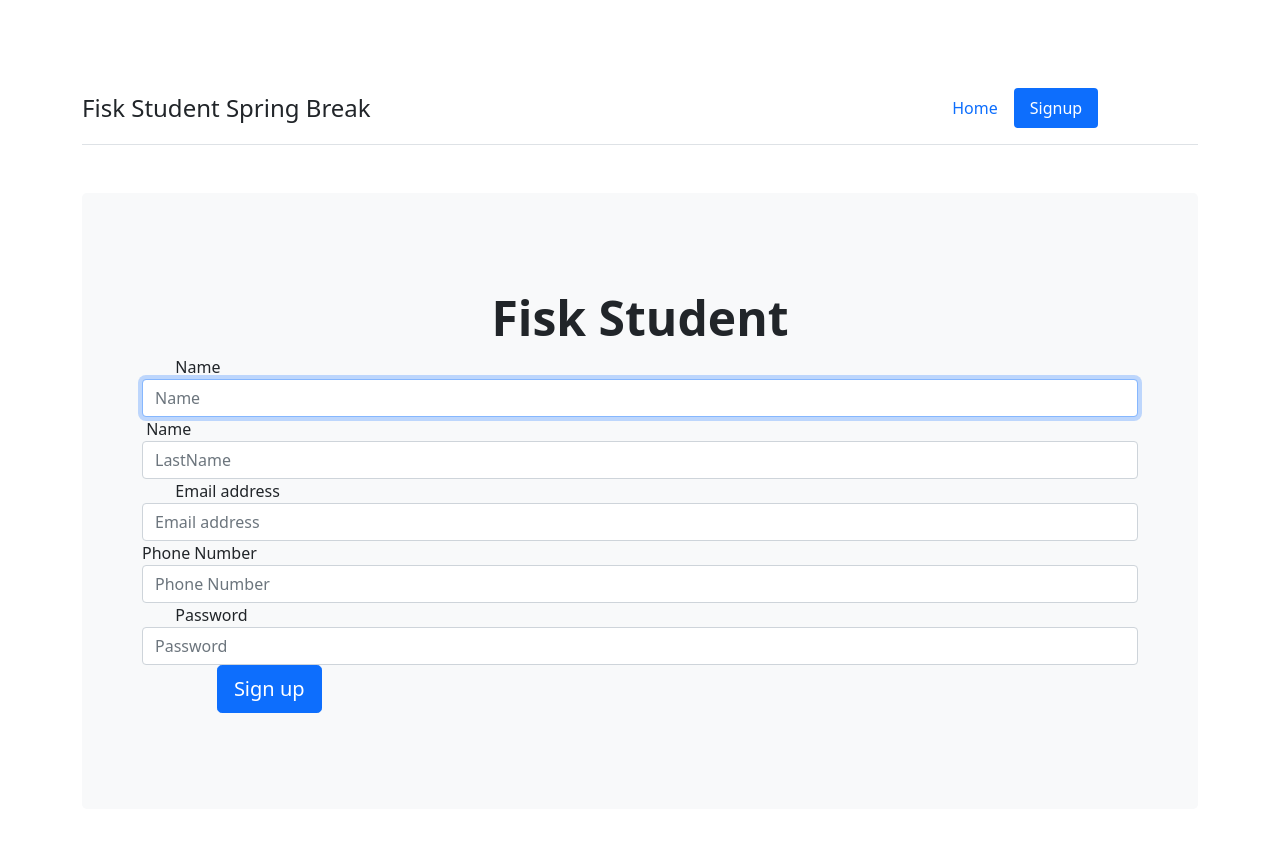
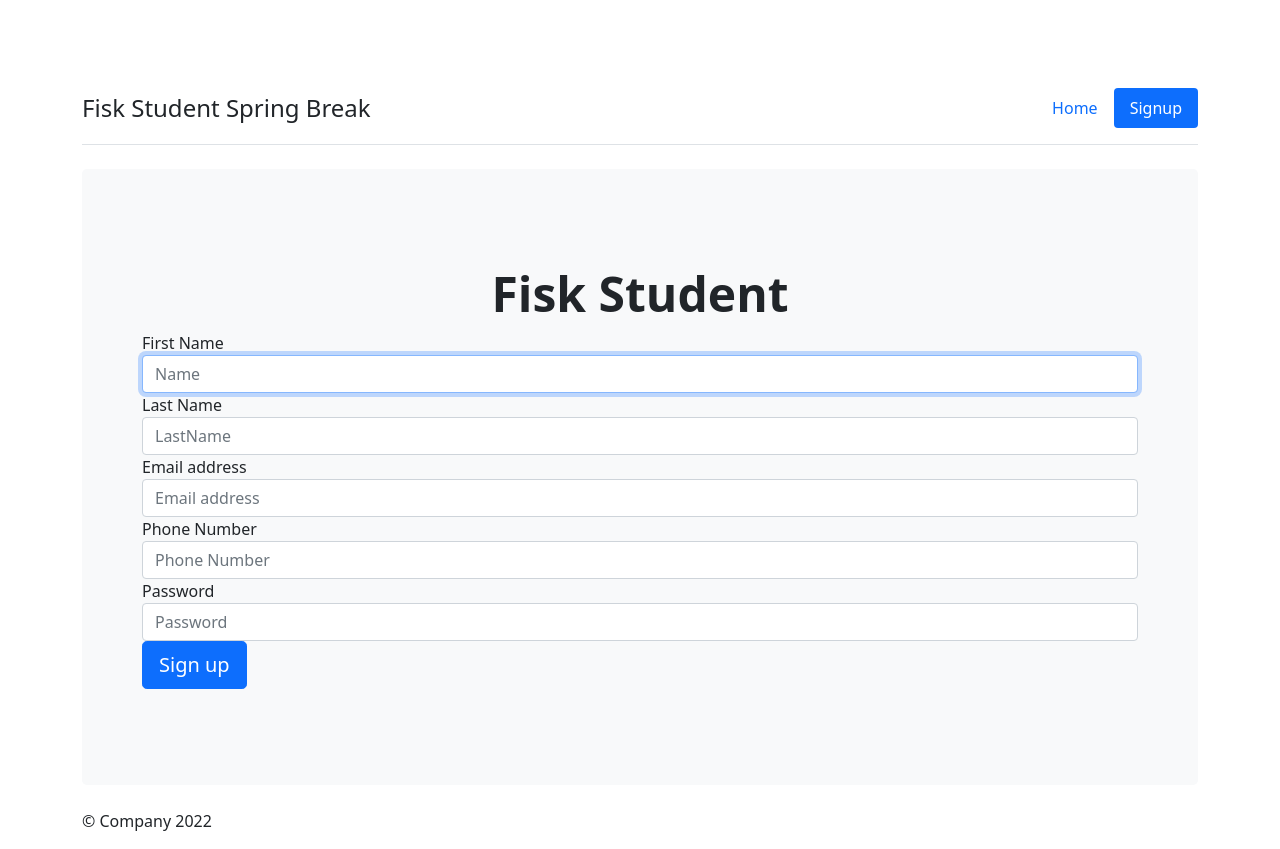
Before and after one commit to maddij123/Fisk-Spring-Break, a Flask app: page /signup in a window 1280 px wide. Shown: the top 849 px of the page. Run offline with Flask 3, Linux system fonts and the light colour scheme.

Commit message:
Fixed UI -LE

```diff
--- a/templates/signup.html
+++ b/templates/signup.html
@@ -188,7 +188,7 @@
 				<div class="container-fluid py-5">
 					<h1 class="display-5 fw-bold text-center">Fisk Student</h1>
 					<form id="form-signin" action="/api/signup" method="POST">
-						        <label for="inputFirst" class="sr-only">Name</label>
+						<label for="inputFirst" class="sr-only">First Name</label>
 						<input
 							type="first"
 							name="inputFirst"
@@ -198,7 +198,7 @@
 							required
 							autofocus
 						/>
-						 <label for="inputLast" class="sr-only">Name</label>
+						<label for="inputLast" class="sr-only">Last Name</label>
 						<input
 							type="last"
 							name="inputLast"
```
Lines whose indentation alone changed are shown as unchanged.
